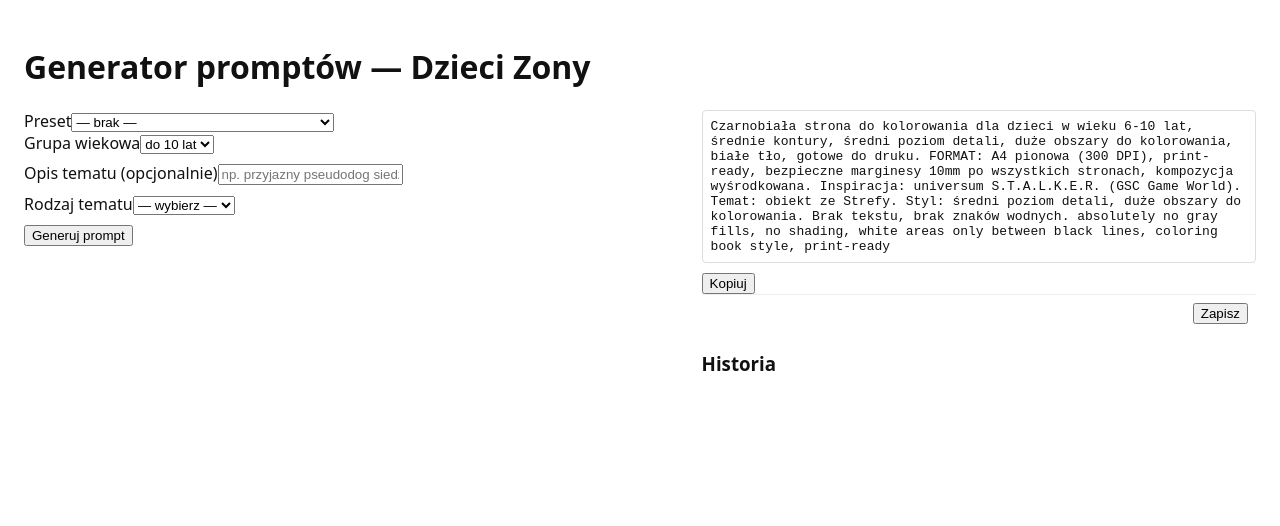
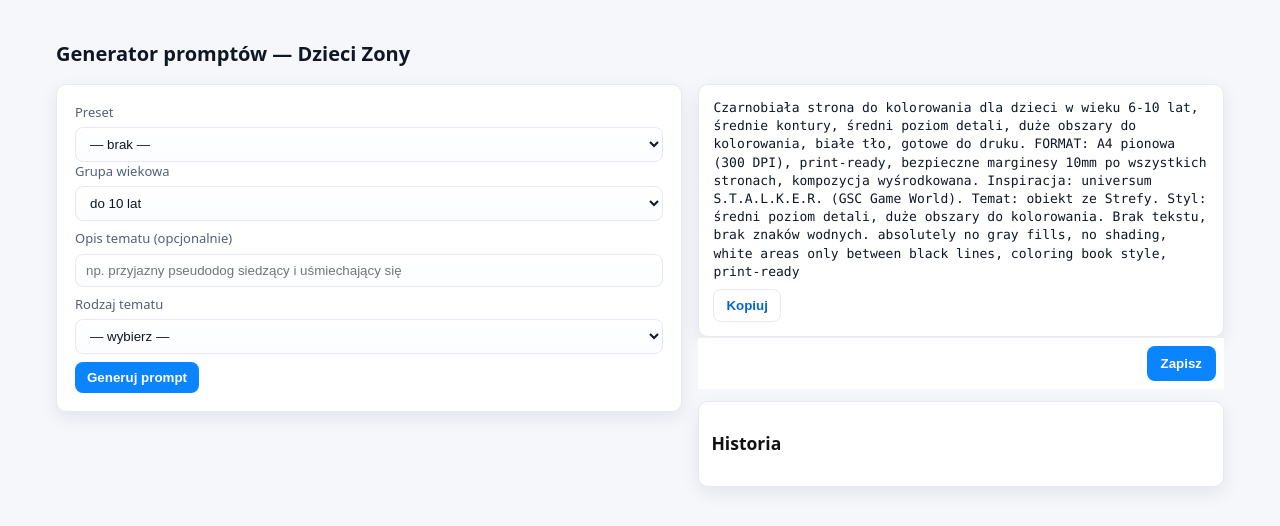
Before and after one commit to serwus79/stalker_generator, a Vue app in the folder frontend/: page / in a window 1280 px wide. Shown: the top 526 px of the page. Built offline with nearby package versions, Linux system fonts and the light colour scheme.

Commit message:
feat: dodanie stylów CSS dla kart w komponentach

```diff
--- a/frontend/src/App.tsx
+++ b/frontend/src/App.tsx
@@ -5,7 +5,6 @@ import PromptFormWithValidation from './components/PromptFormWithValidation'
 import Preview from './components/Preview'
 import HistoryList from './components/HistoryList'
 import useLocale from './locales/useLocale'
-import './styles/responsive.css'
 import { saveEntry } from './store/historyStore'
 
 export default defineComponent({
--- a/frontend/src/components/HistoryList.tsx
+++ b/frontend/src/components/HistoryList.tsx
@@ -60,7 +60,7 @@ export default defineComponent({
     }
 
     return () => (
-      <div>
+      <div class="card history-card">
         <h3>{t('app.history')}</h3>
         <ul data-testid="history-list">
           {entries.value.map(en => (
--- a/frontend/src/components/Preview.tsx
+++ b/frontend/src/components/Preview.tsx
@@ -37,9 +37,9 @@ export default defineComponent({
     }
 
     return () => (
-      <div>
-        <div style={{ border: '1px solid #ddd', padding: '8px', borderRadius: '4px', background: '#fff' }}>
-          <pre data-testid="preview-text" style={{ margin: 0, whiteSpace: 'pre-wrap' }}>{showText.value}</pre>
+      <div class="card preview-card">
+        <div class="preview-container">
+          <pre data-testid="preview-text">{showText.value}</pre>
         </div>
         <div style={{ marginTop: '8px' }}>
           <button data-testid="preview-copy" aria-label={t('preview.copy')} onClick={copyToClipboard}>{t('preview.copy')}</button>
--- a/frontend/src/components/PromptForm.tsx
+++ b/frontend/src/components/PromptForm.tsx
@@ -23,7 +23,7 @@ export default defineComponent({
     }
 
     return () => (
-      <div>
+      <div class="card form-card">
         <label style={{ display: 'block', marginBottom: '4px' }}>{t('form.ageGroup')}</label>
         <select
           value={snapshot.value.ageGroup}
--- a/frontend/src/components/PromptFormWithValidation.tsx
+++ b/frontend/src/components/PromptFormWithValidation.tsx
@@ -73,7 +73,7 @@ export default defineComponent({
     }
 
     return () => (
-      <div>
+      <div class="card form-card">
         <div>
           <label htmlFor="preset-select">{t('form.preset')}</label>
           <select id="preset-select" data-testid="preset-select" value={snapshot.value.presetId || ''} onChange={(e: Event) => { const v = (e.target as HTMLSelectElement).value; applyPreset(v) }}>
--- a/frontend/src/main.tsx
+++ b/frontend/src/main.tsx
@@ -1,4 +1,6 @@
 import { createApp } from 'vue'
 import App from './App'
+import './styles/theme.css'
+import './styles/responsive.css'
 
 createApp(App).mount('#app')
--- /dev/null
+++ b/frontend/src/styles/theme.css
@@ -0,0 +1,93 @@
+:root{
+  --bg: #f6f7fb;
+  --surface: #ffffff;
+  --muted: #f0f2f6;
+  --accent: #0a84ff;
+  --accent-600: #0366d6;
+  --text: #0f1724;
+  --muted-text: #556074;
+  --border: #e6e9ef;
+  --radius: 10px;
+  --shadow: 0 6px 18px rgba(20,30,50,0.08);
+  --card-padding: 16px;
+}
+
+*{box-sizing:border-box}
+html,body,#app{height:100%}
+body{
+  margin:0;
+  background:var(--bg);
+  color:var(--text);
+  font-family: Inter, system-ui, -apple-system, 'Segoe UI', Roboto, 'Helvetica Neue', Arial;
+  -webkit-font-smoothing:antialiased;
+  -moz-osx-font-smoothing:grayscale;
+  line-height:1.4;
+  font-size:15px;
+}
+
+.app-root{
+  max-width:1200px;
+  margin:24px auto;
+  padding:16px;
+}
+
+h1{font-size:20px;margin:0 0 16px 0;color:var(--text)}
+
+.main-layout{gap:18px}
+
+.card{
+  background:var(--surface);
+  border-radius:var(--radius);
+  padding:var(--card-padding);
+  box-shadow:var(--shadow);
+  border:1px solid var(--border);
+}
+
+.form-card{padding:18px}
+.preview-card{padding:14px}
+.history-card{padding:12px}
+
+label{display:block;margin-bottom:6px;color:var(--muted-text);font-size:13px}
+input[type="text"], input, select, textarea{
+  width:100%;
+  padding:8px 10px;
+  border-radius:8px;
+  border:1px solid var(--border);
+  background:linear-gradient(180deg, #fff, #fbfdff);
+  color:var(--text);
+}
+
+button{
+  background:var(--accent);
+  color:white;
+  border:0;
+  padding:8px 12px;
+  border-radius:8px;
+  cursor:pointer;
+  font-weight:600;
+}
+
+button[aria-label][data-testid*="copy"], .btn-ghost{
+  background:transparent;color:var(--accent-600);border:1px solid var(--border);font-weight:600
+}
+
+.action-bar button{padding:10px 14px}
+
+.preview-card pre{
+  margin:0;
+  white-space:pre-wrap;
+  font-family: ui-monospace, SFMono-Regular, Menlo, Monaco, 'Roboto Mono', monospace;
+  font-size:13px;
+  color:var(--text);
+}
+
+.history-item{padding:10px;border-radius:8px;background:linear-gradient(180deg,#fff,#fcfdff);}
+.history-item + .history-item{margin-top:8px}
+.history-item div{line-height:1.2}
+
+/* Responsive tweaks */
+@media (min-width:900px){
+  .main-layout{display:flex}
+  .form-column{flex:1}
+  .preview-column{width:420px}
+}
```
